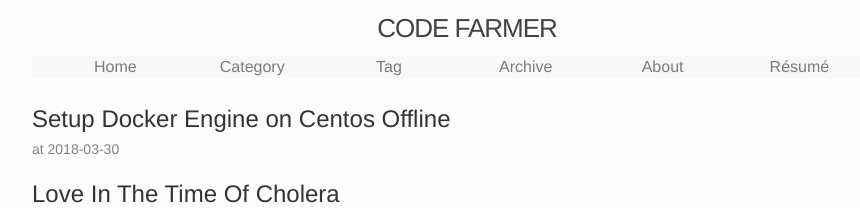
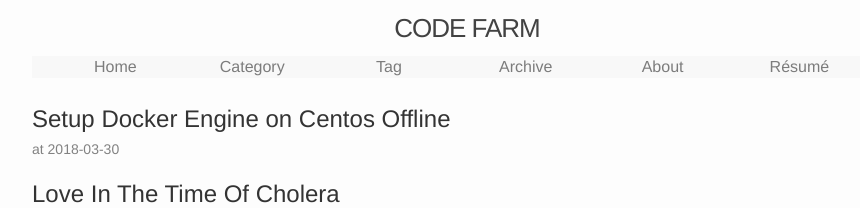
Before and after one commit to ousiax/ousiax.github.io, a Jekyll site: the page built from index.html, in a window 1280 px wide. Shown: the top 208 px of the page, without its empty margins (173-1033 px from the left). Built offline with Jekyll 4.4.1, drawn with Linux system fonts in a browser that asks for light colours; the list of posts is cut into pages by our own code.

Commit message:
Change site.title to 'CODE FARM'

```diff
--- a/_config.yml
+++ b/_config.yml
@@ -6,7 +6,7 @@
 # 'jekyll serve'. If you change this file, please restart the server process.
 
 # Site settings
-title: CODE FARMER
+title: CODE FARM
 email: qqbuby@gmail.com
 description: > # this means to ignore newlines until "baseurl:"
     All animals are equal but some animals are more equal than others.
```
